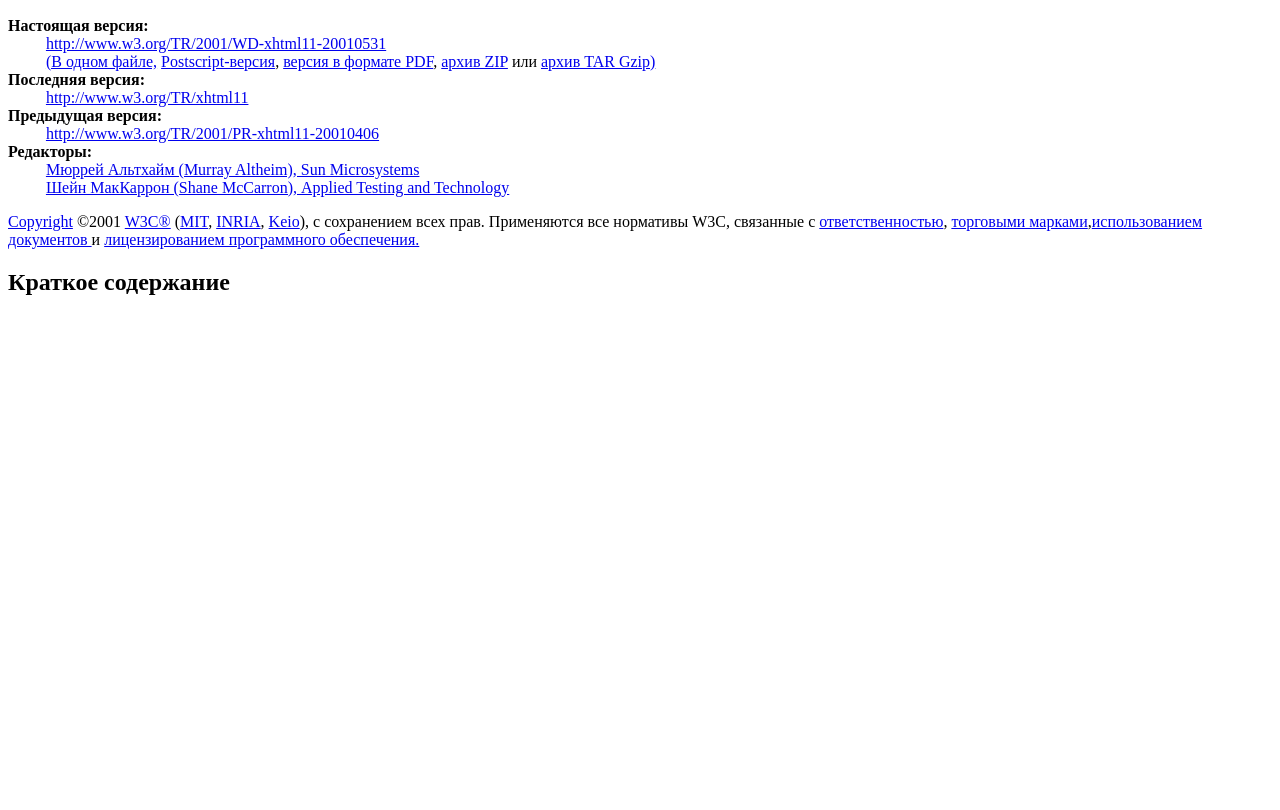
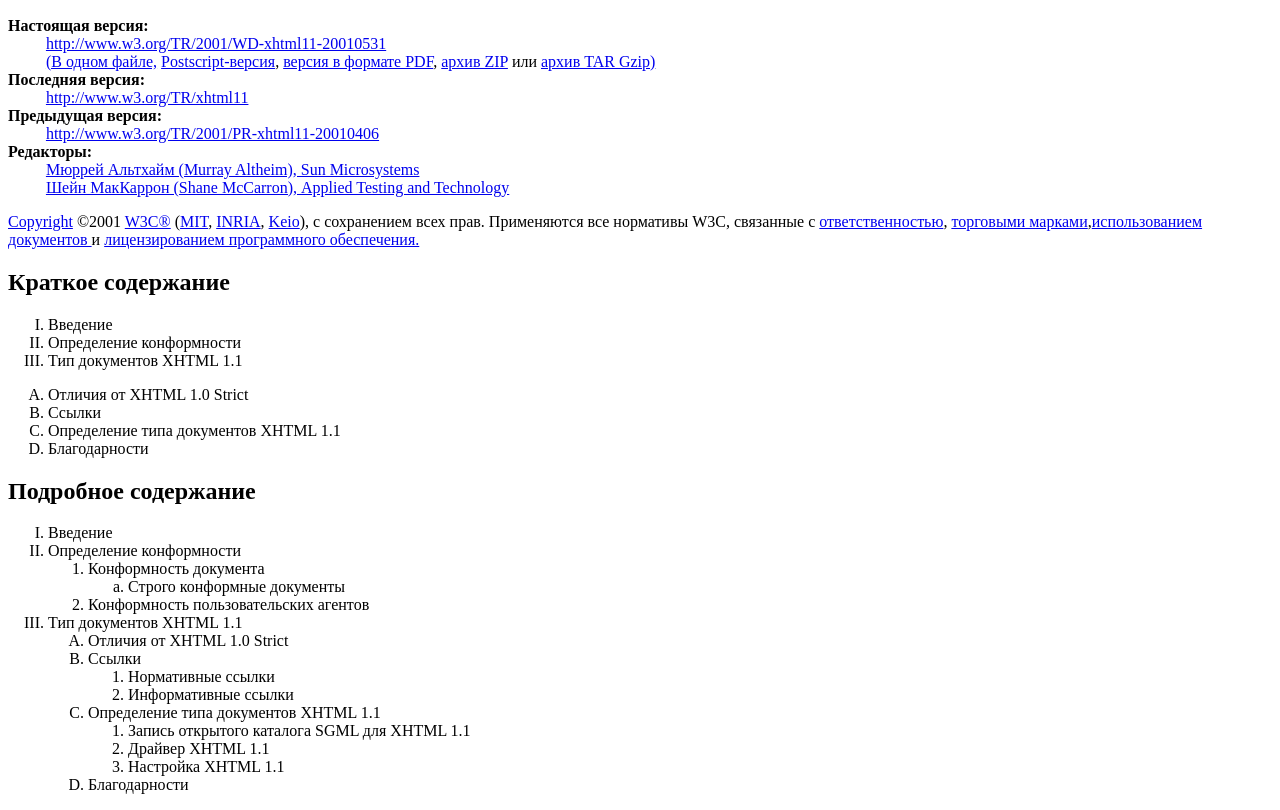
Before and after one commit to Firs99/html-css-homework3_practice-2-project, a plain HTML site: page index.html in a window 1280 px wide. Shown: the part 110-920 px from the top of the page. Before the commit the page ends 800 px from the top, so only its background shows below. Drawn offline with Linux system fonts and the light colour scheme.

Commit message:
After Home Work

```diff
--- a/index.html
+++ b/index.html
@@ -27,6 +27,46 @@
         связанные с <a href = "#" >ответственностью</a>, <a href = "#" >торговыми марками</a>,<a href = "#" >использованием документов </a> и <a href="#">лицензированием программного обеспечения.</a>
         </p>
         <h2>Краткое содержание</h2>
+        <ol type="I">
+            <li>Введение </li>
+            <li>Определение конформности</li>
+            <li>Тип документов XHTML 1.1</li>
+        </ol>
+        <ol type="A">
+            <li>Отличия от XHTML 1.0 Strict </li>
+            <li>Ссылки</li>
+            <li>Определение типа документов XHTML 1.1</li>
+            <li>Благодарности</li>
+        </ol>
+        <h2>Подробное содержание</h2>
+        <ol type="I">
+            <li>Введение</li>
+            <li>Определение конформности</li>
+            <ol type="1">
+                <li>Конформность документа</li>
+                <ol type="a">
+                    <li>Строго конформные документы</li>
+                </ol>
+                <li>Конформность пользовательских агентов </li>
+            </ol>
+            <li>Тип документов XHTML 1.1 </li>
+            <ol type="A">
+                <li>Отличия от XHTML 1.0 Strict </li>
+                <li>Ссылки </li>
+                <ol type="1">
+                    <li>Нормативные ссылки </li>
+                    <li>Информативные ссылки</li>
+                </ol>
+                <li> Определение типа документов XHTML 1.1</li>
+                <ol type="1">
+                    <li>Запись открытого каталога SGML для XHTML 1.1</li>
+                    <li>Драйвер XHTML 1.1</li>
+                    <li>Настройка XHTML 1.1</li>
+                </ol>
+                <li>Благодарности </li>
+            </ol>
+        </ol>
+
 
 </body>
 </html>
```
